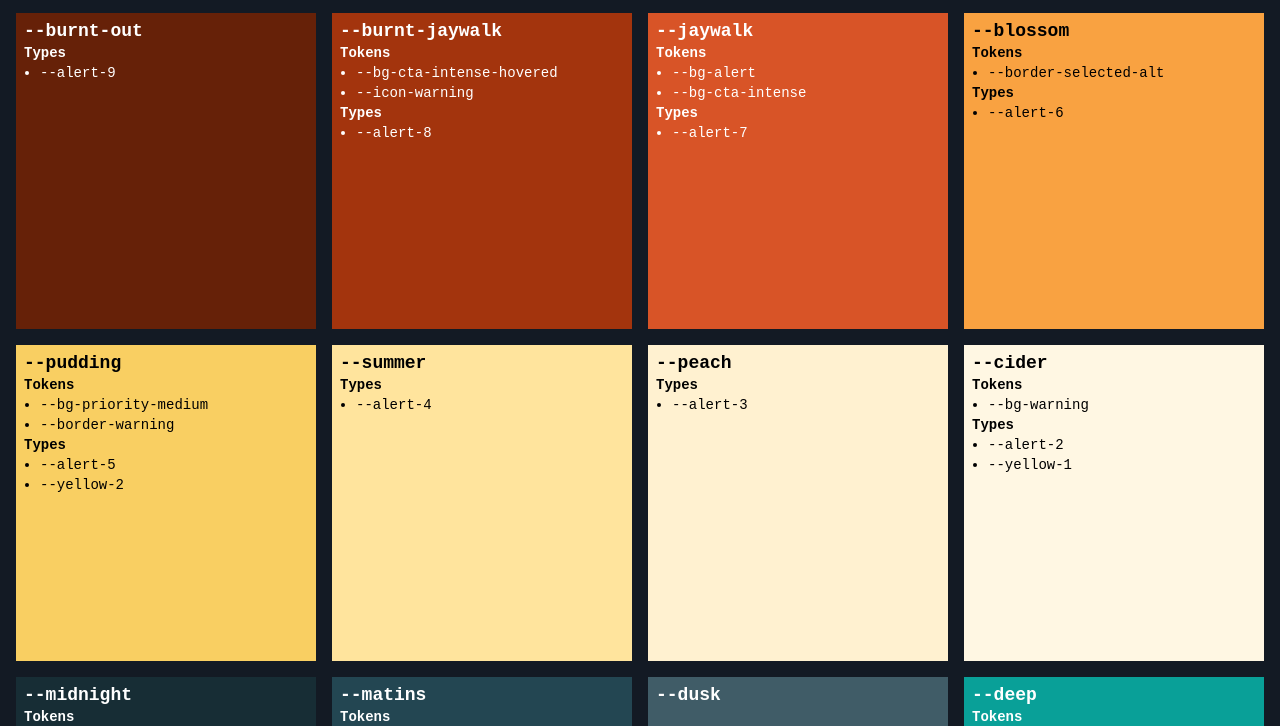
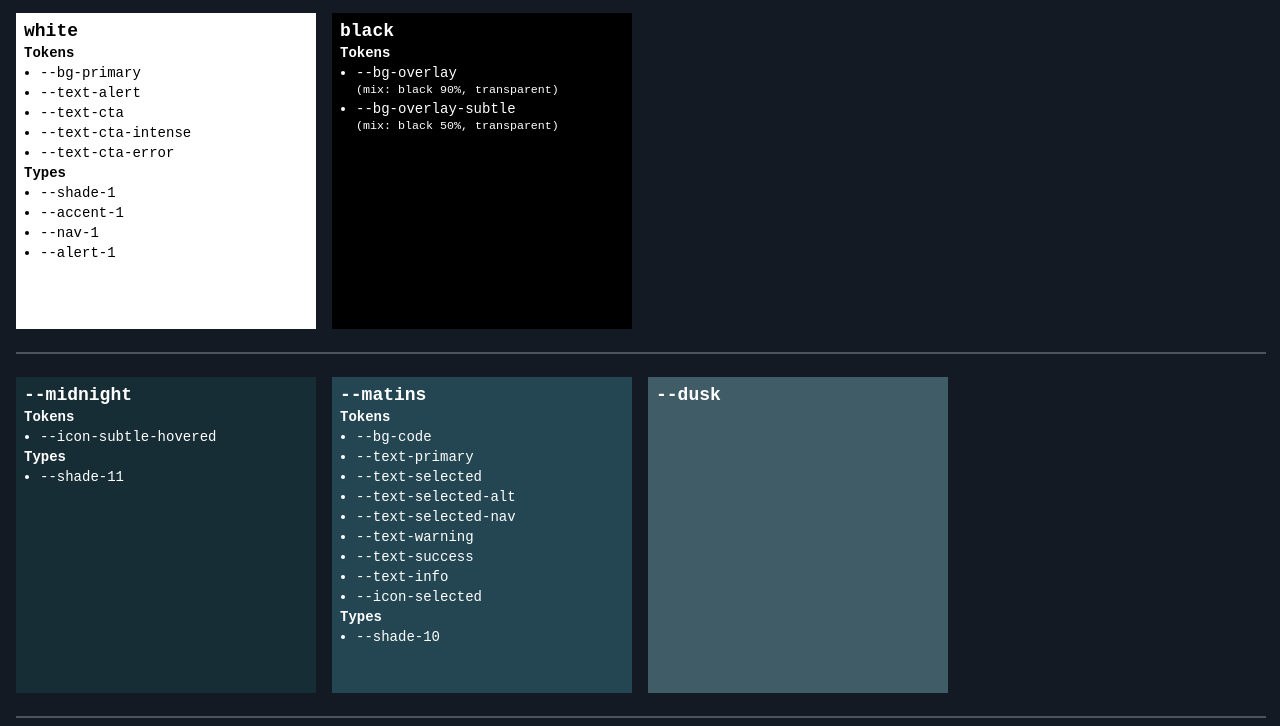
Before and after one commit to kbcf-creator/css-color-vars, a plain HTML site: page index.html in a window 1280 px wide. Shown: the part 56-782 px from the top of the page. Drawn offline with Linux system fonts and the light colour scheme.

Commit message:
order the colors

```diff
--- a/assets/scripts.js
+++ b/assets/scripts.js
@@ -178,11 +178,21 @@ const colorsByToken = {
 	'--select-code': '--shade-9',
 }
 
+const colorsByOrder = [
+  ['white', 'black'],
+	[	'--midnight',	'--matins', '--dusk'],
+	['--deep', '--poseidon', '--thetis', '--air', '--powder', '--puff'],
+	['--burnt-out', '--burnt-jaywalk', '--jaywalk'],
+	['--blossom', '--pudding', '--summer', '--peach', '--cider'],
+	['--george', '--ulysses', '--benjamin', '--abraham', '--harriet', '--alexander']
+];
+
 document.addEventListener('DOMContentLoaded', () => {
 
-  // Create color elements
+  // Create color elements in order, with breaks between groups
   const colorContainer = document.getElementById('color-container');
-  Object.keys(colorsByName).forEach((colorName) => {
+  colorsByOrder.forEach((group, groupIdx) => {
+    group.forEach((colorName) => {
       // Find the type(s) whose value matches this colorName
       const colorType = Object.keys(colorsByType).filter(
         (type) => colorsByType[type] === colorName
@@ -211,7 +221,6 @@ document.addEventListener('DOMContentLoaded', () => {
           }
           return token;
         });
-    console.log(colorToken);
       const colorDiv = document.createElement('div');
       colorDiv.classList.add('color');
       colorDiv.setAttribute('data-color', colorName);
@@ -223,14 +232,20 @@ document.addEventListener('DOMContentLoaded', () => {
           <ul>
             <li class="copyValue">${colorToken.join('</li><li class="copyValue">')}</li>
           </ul>` : ''}
-
-
         ${colorType.length ?
           `<h3>Types</h3>
           <ul>
             <li class="copyValue">${colorType.join('</li><li class="copyValue">')}</li>
           </ul>` : ''}`;
       colorContainer.appendChild(colorDiv);
+    });
+    // Add a break between groups, except after the last group
+    if (groupIdx < colorsByOrder.length - 1) {
+      const groupBreak = document.createElement('hr');
+      /* groupBreak.style.gridColumn = '1 / -1';
+      groupBreak.style.height = '24px'; */
+      colorContainer.appendChild(groupBreak);
+    }
   });
 
   const colorElements = document.querySelectorAll('.color');
--- a/assets/styles.css
+++ b/assets/styles.css
@@ -25,6 +25,12 @@ ul {
 }
 li {
   margin-bottom: 4px;
+}
+hr {
+    grid-column: 1 / -1;
+    height: 0;
+    width: 100%;
+    border: 1px solid rgba(255, 255, 255, 0.25);
 }
 main {
   display: grid;
```
Lines whose indentation alone changed are shown as unchanged.
